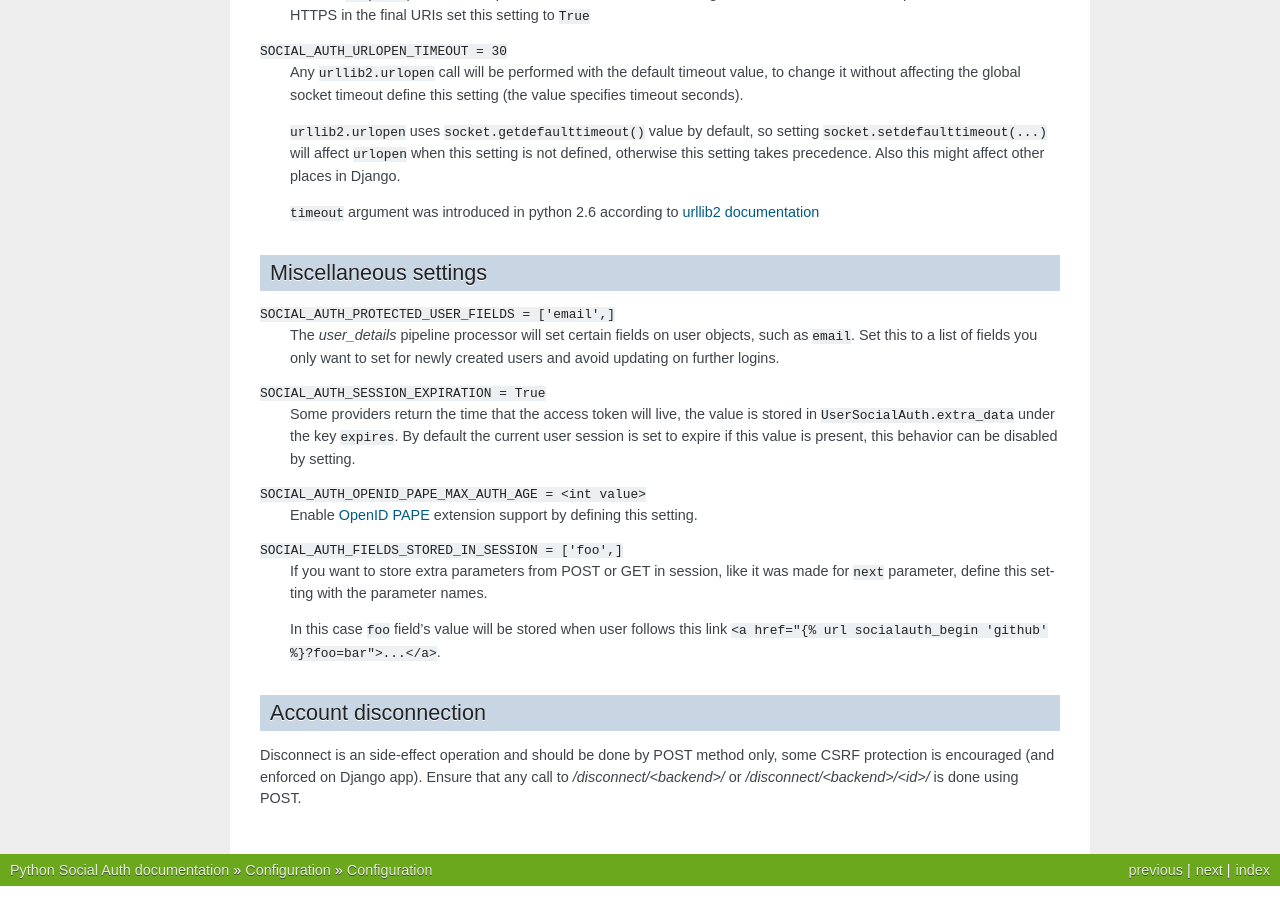
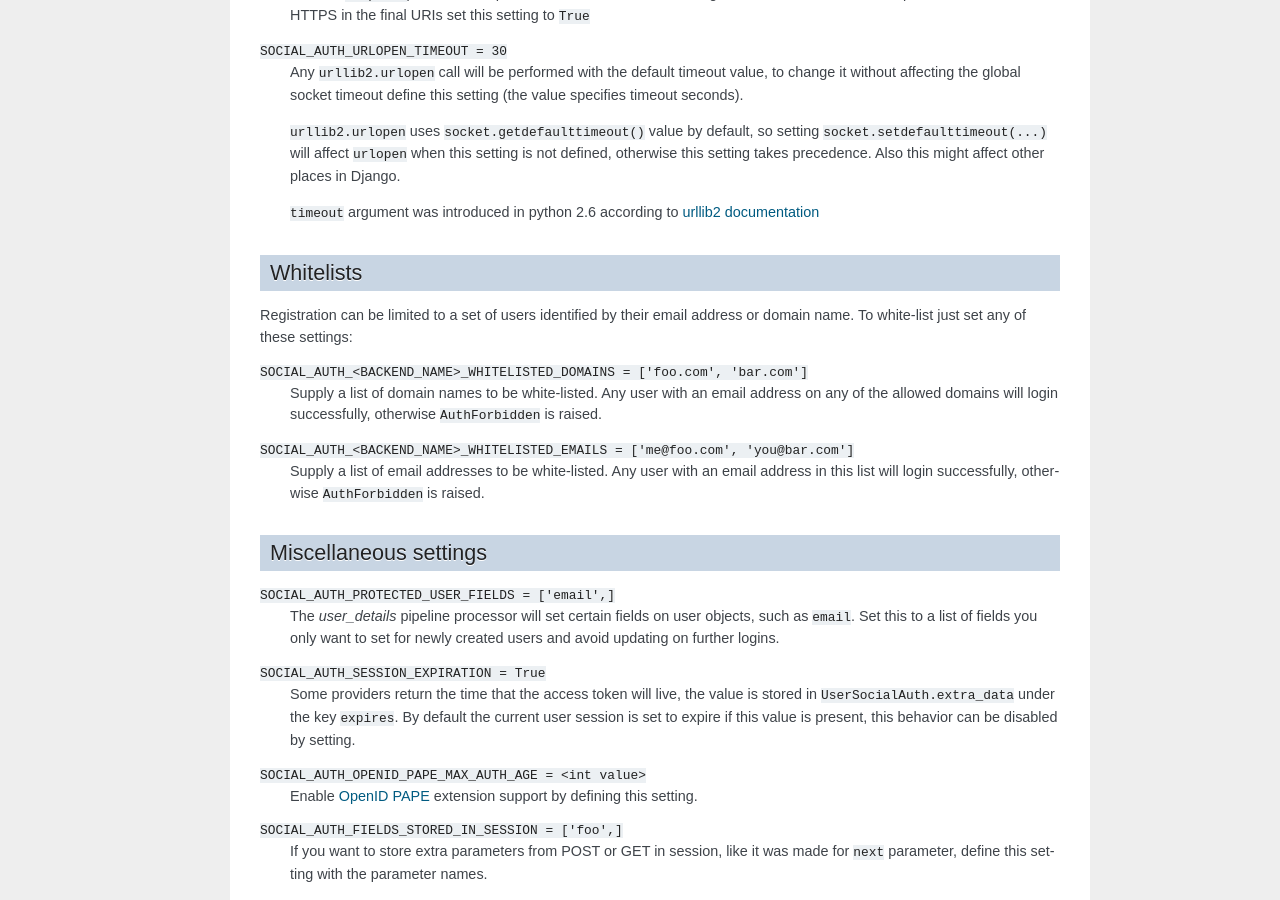
Before and after one commit to omab/python-social-auth, a Sphinx documentation site: the page built from docs/configuration/settings.rst, in a window 1280 px wide and 900 px high, scrolled down 3480 px. Built offline with Sphinx 7.4.7, drawn with Linux system fonts in a browser that asks for light colours.

Commit message:
White list setting

```diff
--- a/docs/configuration/settings.rst
+++ b/docs/configuration/settings.rst
@@ -220,6 +220,23 @@ allow some tweaks to the behavior of these.
     documentation`_
 
 
+Whitelists
+----------
+
+Registration can be limited to a set of users identified by their email
+address or domain name. To white-list just set any of these settings:
+
+``SOCIAL_AUTH_<BACKEND_NAME>_WHITELISTED_DOMAINS = ['foo.com', 'bar.com']``
+    Supply a list of domain names to be white-listed. Any user with an email
+    address on any of the allowed domains will login successfully, otherwise
+    ``AuthForbidden`` is raised.
+
+``SOCIAL_AUTH_<BACKEND_NAME>_WHITELISTED_EMAILS = ['me@foo.com', 'you@bar.com']``
+    Supply a list of email addresses to be white-listed. Any user with an email
+    address in this list will login successfully, otherwise ``AuthForbidden``
+    is raised.
+
+
 Miscellaneous settings
 ----------------------
 
```
Also changed, not shown: docs/backends/google.rst (+0 -20 lines).
